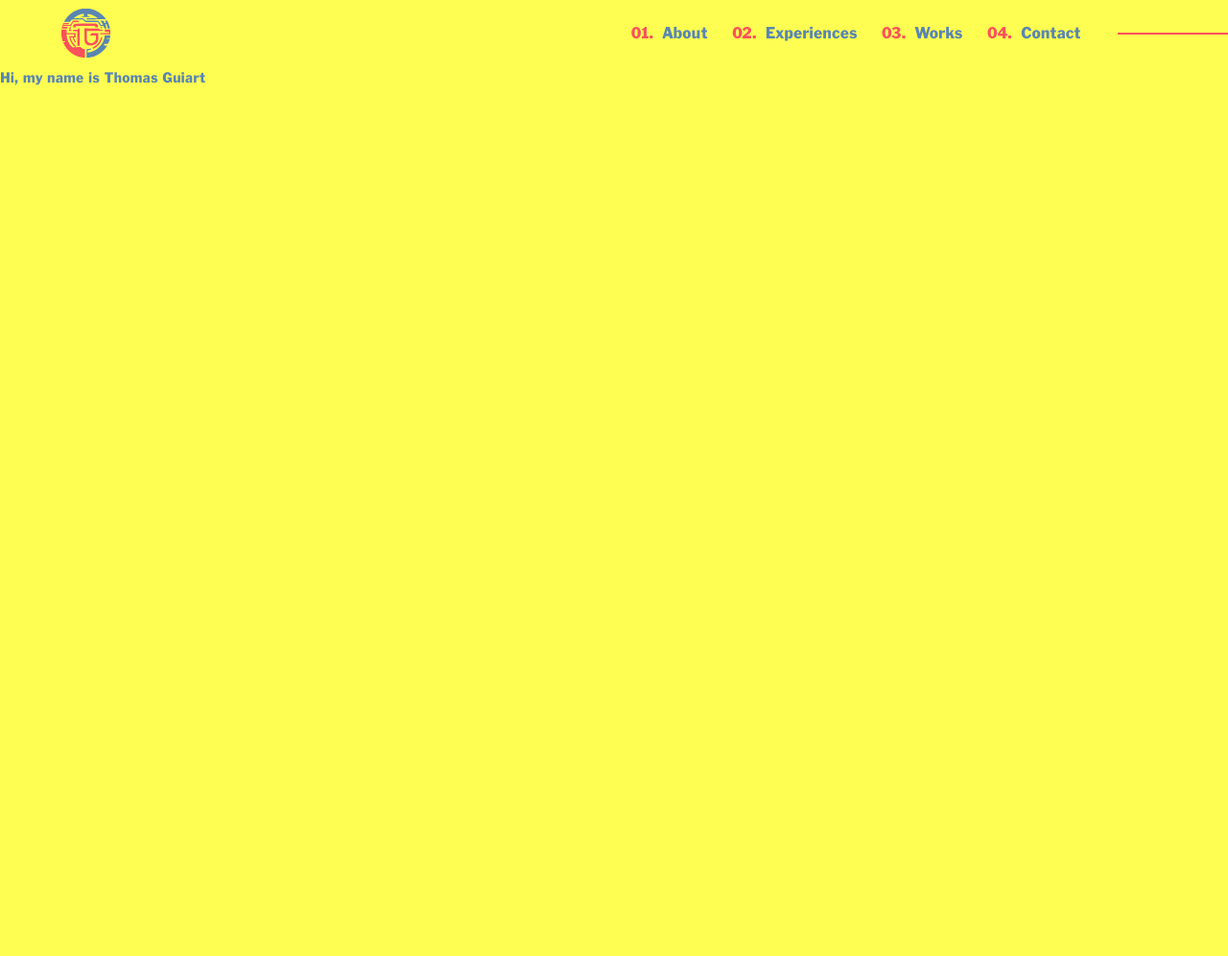
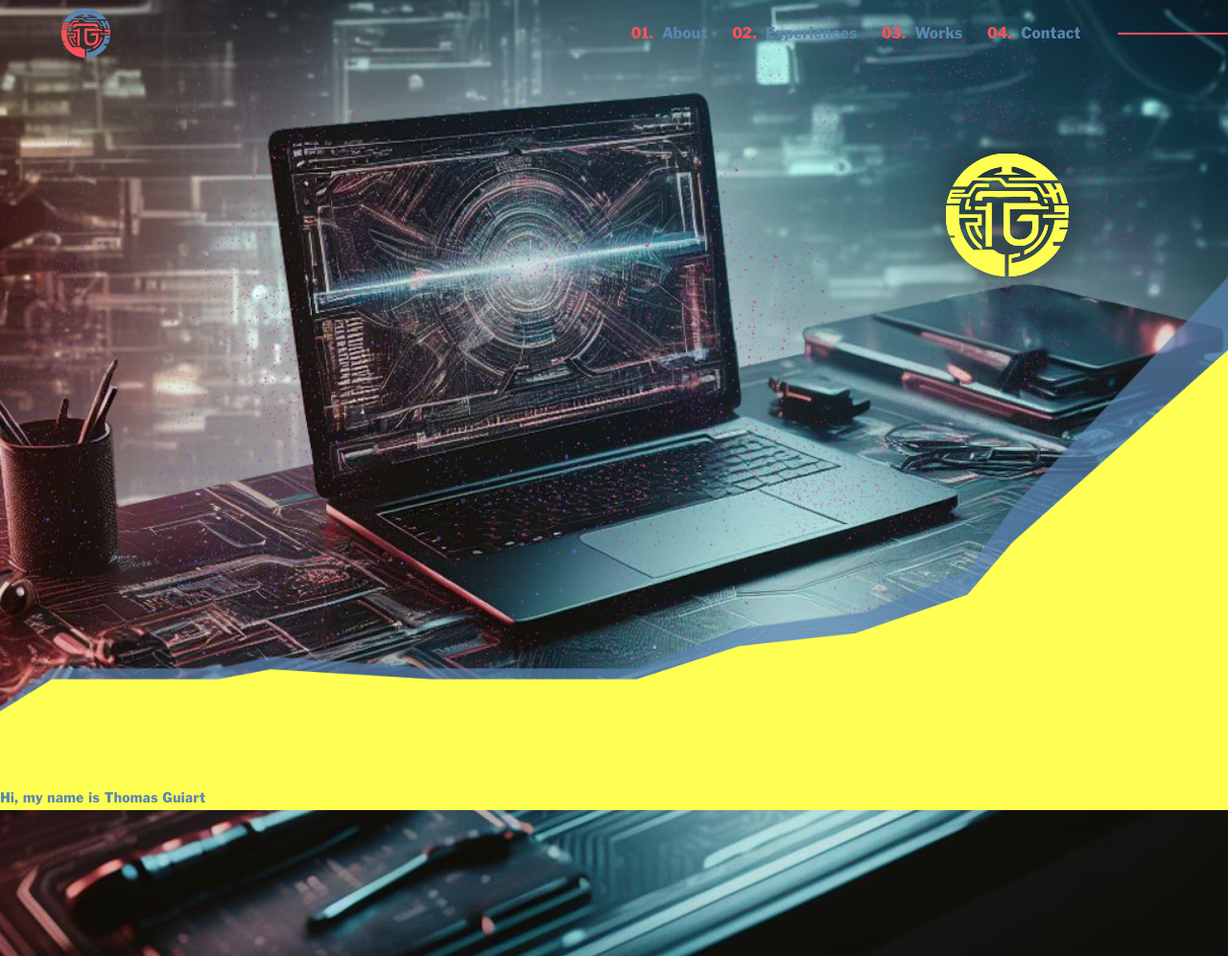
Before and after one commit to lolikana/portfolio, an Astro site: page / in a window 1280 px wide. Shown: the top 996 px of the page at 96% size. Built offline with nearby package versions, Linux system fonts and the light colour scheme; Astro itself is replaced by a stand-in of ours.

Commit message:
add parallax top

```diff
--- a/src/components/layout/header/Header.astro
+++ b/src/components/layout/header/Header.astro
@@ -17,6 +17,7 @@ import Navbar from '../navbar/Navbar.astro';
 
 <style lang="scss">
 	.header {
+		z-index: 1001;
 		position: fixed;
 		width: 100%;
 		padding-inline: max(5vw, 2rem);
--- /dev/null
+++ b/src/components/layout/parallax/Parallax.astro
@@ -0,0 +1,116 @@
+---
+import Background from '@assets/parallax/background.png';
+import Dust from '@assets/parallax/dust.webp';
+// import Foreground from '@assets/parallax/foreground.png';
+import ForegroundBack from '@assets/parallax/foreground-back.webp';
+import ForegroundFront from '@assets/parallax/foreground-front.webp';
+import Logo from '@components/ui/Logo.astro';
+import { Image } from 'astro:assets';
+---
+
+<div class="parallax">
+	<slot />
+	<div class="parallax__bg">
+		<Image src={Background} alt="" width={Background.width} />
+	</div>
+	<div class="parallax__fg"></div>
+	<div class="parallax__dust">
+		<Image src={Dust} alt="" width={Dust.width} />
+	</div>
+	<div class="parallax__logo">
+		<Logo type={2} />
+	</div>
+	<div class="parallax__foreground-back">
+		<Image src={ForegroundBack} alt="" width={ForegroundBack.width} />
+	</div>
+	<div class="parallax__foreground-front">
+		<Image src={ForegroundFront} alt="" width={ForegroundFront.width} />
+	</div>
+</div>
+
+<style lang="scss">
+	.parallax {
+		position: relative;
+		z-index: 0;
+		min-height: 50vh;
+		max-height: 750px;
+		display: grid;
+		grid-template-rows: 100%;
+		grid-template-areas: 'stack';
+	}
+
+	.parallax > * {
+		grid-area: stack;
+		animation: parallax linear;
+		animation-timeline: scroll();
+	}
+
+	.parallax img {
+		width: 100%;
+		height: 100%;
+		object-fit: cover;
+	}
+
+	.parallax__bg {
+		--parallax-speed: 7;
+		z-index: 1;
+	}
+
+	.parallax__fg {
+		--parallax-speed: -10;
+		height: 120%;
+		z-index: 2;
+		position: relative;
+		bottom: -6rem;
+		background-image: url('@assets/parallax/foreground.png');
+		background-size: cover;
+		background-position: top center;
+		filter: brightness(90%) drop-shadow(0px 0px 100px rgba(255, 255, 255, 0.7));
+	}
+
+	.parallax__dust {
+		--parallax-speed: -15;
+		z-index: 3;
+		img {
+			object-fit: cover;
+		}
+	}
+
+	.parallax__logo {
+		--parallax-speed: 5;
+		z-index: 11;
+		position: absolute;
+		right: 13vw;
+		top: 10rem;
+		width: 10vw;
+		height: 10vw;
+		min-width: 75px;
+		min-height: 75px;
+		max-width: 250px;
+		max-height: 250px;
+
+		filter: drop-shadow(0px 0px 20px rgba(0, 0, 0, 0.8));
+	}
+
+	.parallax__foreground-front,
+	.parallax__foreground-back {
+		width: calc(100% + 1rem);
+		position: absolute;
+		bottom: -0.6rem;
+		margin-left: -1rem;
+		z-index: 10;
+	}
+
+	.parallax__foreground-back {
+		filter: $filter-tertiary;
+		transform: scaleY(1.2);
+		transform-origin: bottom;
+		opacity: 0.7;
+	}
+
+	@keyframes parallax {
+		to {
+			transform: translateY(calc(var(--parallax-speed) * 100px));
+		}
+	}
+</style>
--- a/src/components/ui/Logo.astro
+++ b/src/components/ui/Logo.astro
@@ -1,5 +1,8 @@
 ---
-
+type Props = {
+	type?: 2;
+};
+const { type } = Astro.props;
 ---
 
 <!--?xml version="1.0" encoding="utf-8"?--><!-- Generator: Adobe Illustrator 28.0.0, SVG Export Plug-In . SVG Version: 6.00 Build 0)  -->
@@ -13,7 +16,7 @@
 	viewBox="0 0 396.75 396.91"
 	style="enable-background:new 0 0 396.75 396.91;"
 	xml:space="preserve"
-	class="container"
+	class:list={['container', !type || type !== 2 ? 'container-type1' : 'container-type2']}
 >
 	<g class="group-small">
 		<path
@@ -124,9 +127,18 @@
 		.group-big path,
 		.group-small,
 		path {
-			transition: fill 200ms ease;
+			transition:
+				fill 100ms ease,
+				100ms filter 100ms ease;
+			&:hover {
+				transition:
+					fill 100ms ease,
+					100ms filter 100ms ease;
+			}
 		}
+	}
 
+	.container-type1 {
 		.group-initials,
 		.group-small {
 			fill: $secondary-color;
@@ -147,13 +159,6 @@
 
 		&:hover {
 			.group-initials,
-			.group-big,
-			.group-big path,
-			.group-small,
-			path {
-				transition: fill 200ms ease;
-			}
-			.group-initials,
 			.group-small {
 				fill: $tertiary-color;
 				@container style(--theme: dark) {
@@ -168,4 +173,15 @@
 			}
 		}
 	}
+
+	.container-type2 {
+		> * {
+			fill: $primary-color;
+			filter: drop-shadow(0px 0px 1px $primary-color);
+			&:hover {
+				fill: $secondary-color;
+				filter: drop-shadow(0px 0px 6px $primary-color);
+			}
+		}
+	}
 </style>
--- a/src/layout/Layout.astro
+++ b/src/layout/Layout.astro
@@ -1,5 +1,6 @@
 ---
 import Header from '@components/layout/header/Header.astro';
+import Parallax from '@components/layout/parallax/Parallax.astro';
 
 type Props = {
 	pageTitle: string;
@@ -18,11 +19,19 @@ const { pageTitle } = Astro.props;
 	</head>
 	<body>
 		<Header />
-		<main>
+		<Parallax />
+		<main class="main">
 			<slot />
 		</main>
 	</body>
 </html>
+
+<style lang="scss">
+	.main {
+		position: relative;
+		z-index: 1;
+	}
+</style>
 
 <script>
 	const favIcon = document.querySelector('link[rel="icon"]') as HTMLLinkElement;
--- a/src/styles/abstracts/_colors.scss
+++ b/src/styles/abstracts/_colors.scss
@@ -16,6 +16,8 @@ $filter-black: brightness(0) saturate(100%) invert(0%) sepia(100%) saturate(7500
 	hue-rotate(352deg) brightness(99%) contrast(101%);
 $filter-white: brightness(0) saturate(100%) invert(100%) sepia(100%) saturate(0%)
 	hue-rotate(341deg) brightness(103%) contrast(102%);
+$filter-main: brightness(0) saturate(100%) invert(19%) sepia(16%) saturate(755%)
+	hue-rotate(193deg) brightness(100%) contrast(100%);
 $filter-primary: brightness(0) saturate(100%) invert(92%) sepia(89%) saturate(567%)
 	hue-rotate(347deg) brightness(103%) contrast(107%);
 $filter-secondary: brightness(0) saturate(100%) invert(29%) sepia(98%) saturate(1372%)
--- a/src/styles/base/_theme.scss
+++ b/src/styles/base/_theme.scss
@@ -11,7 +11,8 @@
 	}
 }
 
-body {
+body,
+main {
 	transition: $transtion-color-scheme;
 	background-color: $primary-color;
 	color: $tertiary-color;
@@ -19,6 +20,14 @@ body {
 	@container style(--theme: dark) {
 		background-color: $main_color;
 		color: $tertiary-color_dark;
+	}
+}
+
+.parallax__foreground-front {
+	transition: $transtion-color-scheme;
+	filter: $filter-primary;
+	@container style(--theme: dark) {
+		filter: $filter-main;
 	}
 }
 
--- a/src/styles/main.scss
+++ b/src/styles/main.scss
@@ -1,7 +1,7 @@
 @use 'base';
 
 body {
-	height: 130vh;
+	min-height: 300vh; /* for demo only */
 }
 
 main {
```
Also changed, not shown: src/assets/parallax/background.jpeg (added), src/assets/parallax/background.png (added), src/assets/parallax/dust.webp (added), src/assets/parallax/foreground-back.webp (added), src/assets/parallax/foreground-front.webp (added), src/assets/parallax/foreground-front_dark.webp (added), src/assets/parallax/foreground.png (added).
